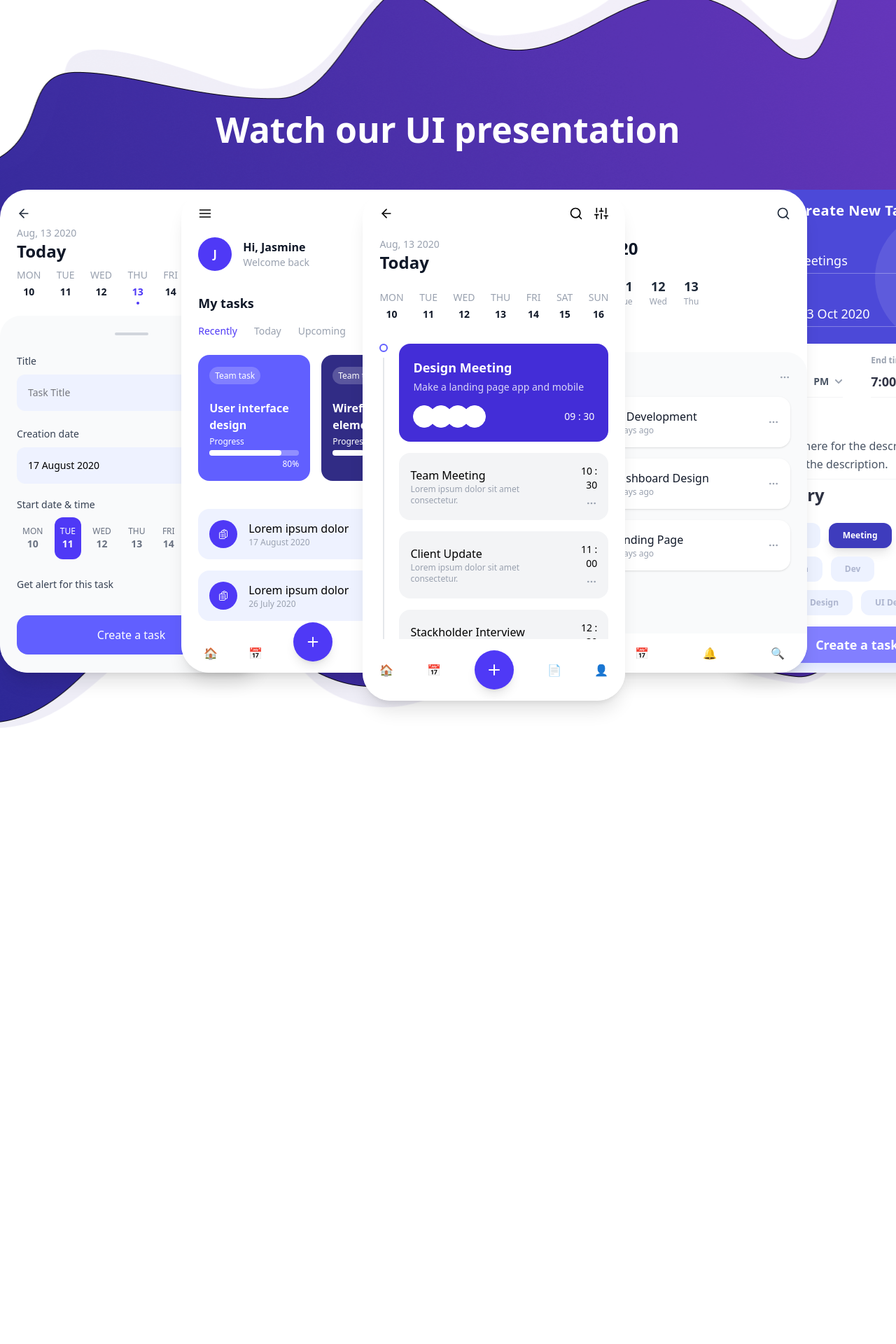
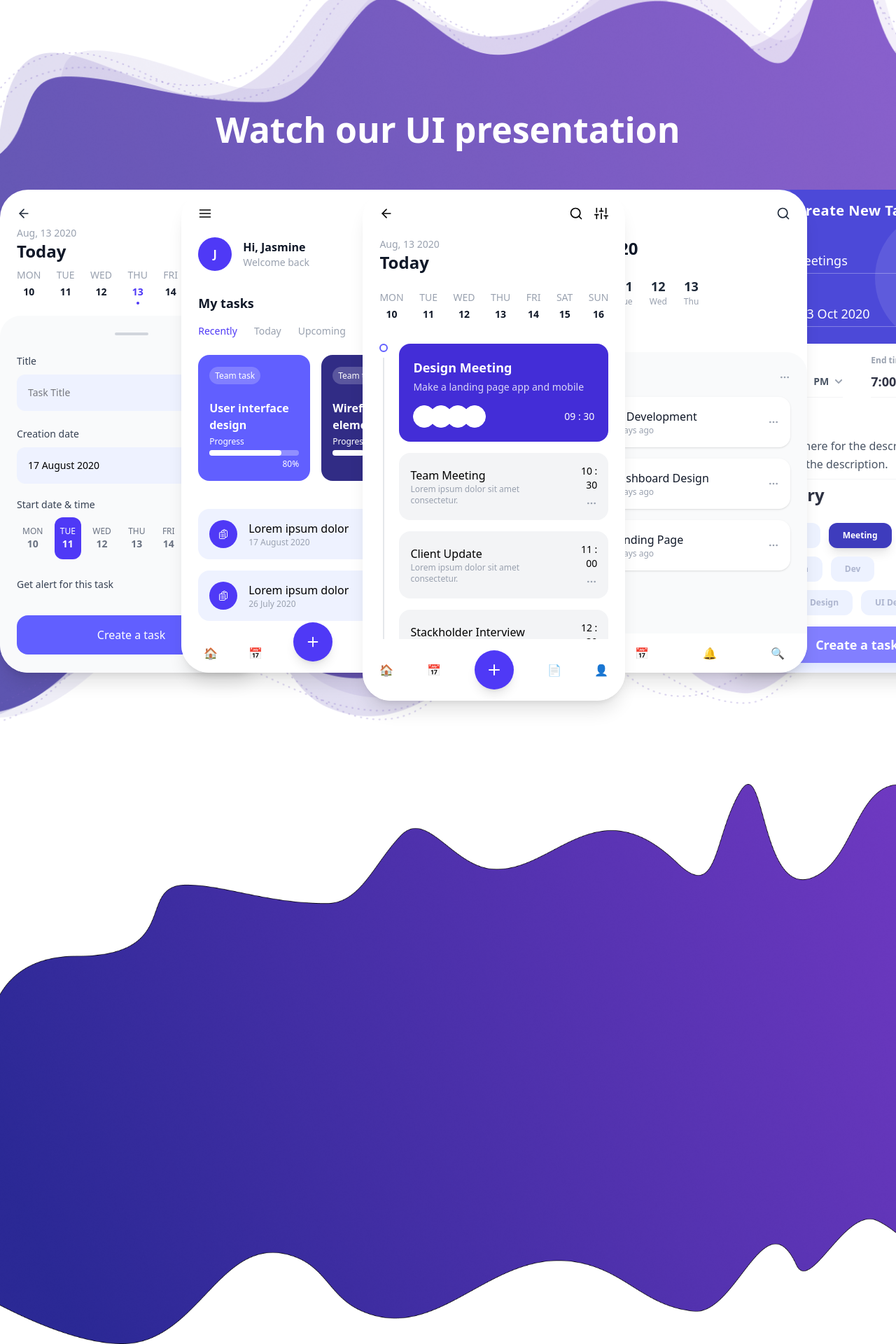
Before and after one commit to Mostofa-zaman/Upland, a React (Vite) app: page / in a window 1280 px wide. Shown: the part 2174-4094 px from the top of the page at 70% size. Before the commit the page ends 3294 px from the top, so only its background shows below. Built offline with nearby package versions, Linux system fonts and the light colour scheme.

Commit message:
change background image of easy part

```diff
--- a/src/components/easy/Easy.jsx
+++ b/src/components/easy/Easy.jsx
@@ -2,16 +2,16 @@ import React from 'react'
 
 const Easy = () => {
   return (
-  //  <section className="h-screen bg-cover bg-center"
-  // style={{ backgroundImage: "url('/src/assets/bacgroundimg.png')" }}>
-  //   <div className="max-w-7xl mx-auto">
-  //    <div className="">
+   <section className="h-screen bg-cover bg-center"
+  style={{ backgroundImage: "url('/src/assets/bacgroundimg.png')" }}>
+    <div className="max-w-7xl mx-auto">
+     <div className="">
 
-  //    </div>
+     </div>
 
-  //   </div>
-  //  </section>
-  <div className=""></div>
+    </div>
+   </section>
+  // <div className="">rfwefw</div>
   )
 }
 
--- a/src/components/prsentation/Presentation.jsx
+++ b/src/components/prsentation/Presentation.jsx
@@ -8,8 +8,7 @@ const Presentation = () => {
   return (
     <section className="relative h-287 mb-20">
       {/* Background */}
-      <div className="absolute inset-0 z-0 bg-[url('/src/assets/bacgroundimg.png')] bg-no-repeat bg-center"></div>
-      <div className="absolute inset-0 z-10 bg-[url('/src/assets/bacgroundtwo.png')] bg-cover bg-center opacity-80"></div>
+       <div className="absolute inset-0 z-10 bg-[url('/src/assets/bg1.png')] bg-cover bg-center opacity-80"></div>
 
       {/* Content */}
       <div className="relative z-20 min-h-screen max-w-7xl mx-auto flex flex-col items-center justify-center pt-64">
--- a/src/pages/Home.jsx
+++ b/src/pages/Home.jsx
@@ -5,6 +5,7 @@ import Feature from '../components/feature/Feature'
 import Popular from '../components/popular/Popular'
 import Presentation from '../components/prsentation/Presentation'
 import Easy from '../components/easy/Easy'
+import Download from '../components/download/Download'
 
 const Home = () => {
   return (
@@ -15,6 +16,7 @@ const Home = () => {
     <Popular/>
     <Presentation/>
     <Easy/>
+
     </>
   )
 }
```
Also changed, not shown: src/assets/bg1.png (added).
